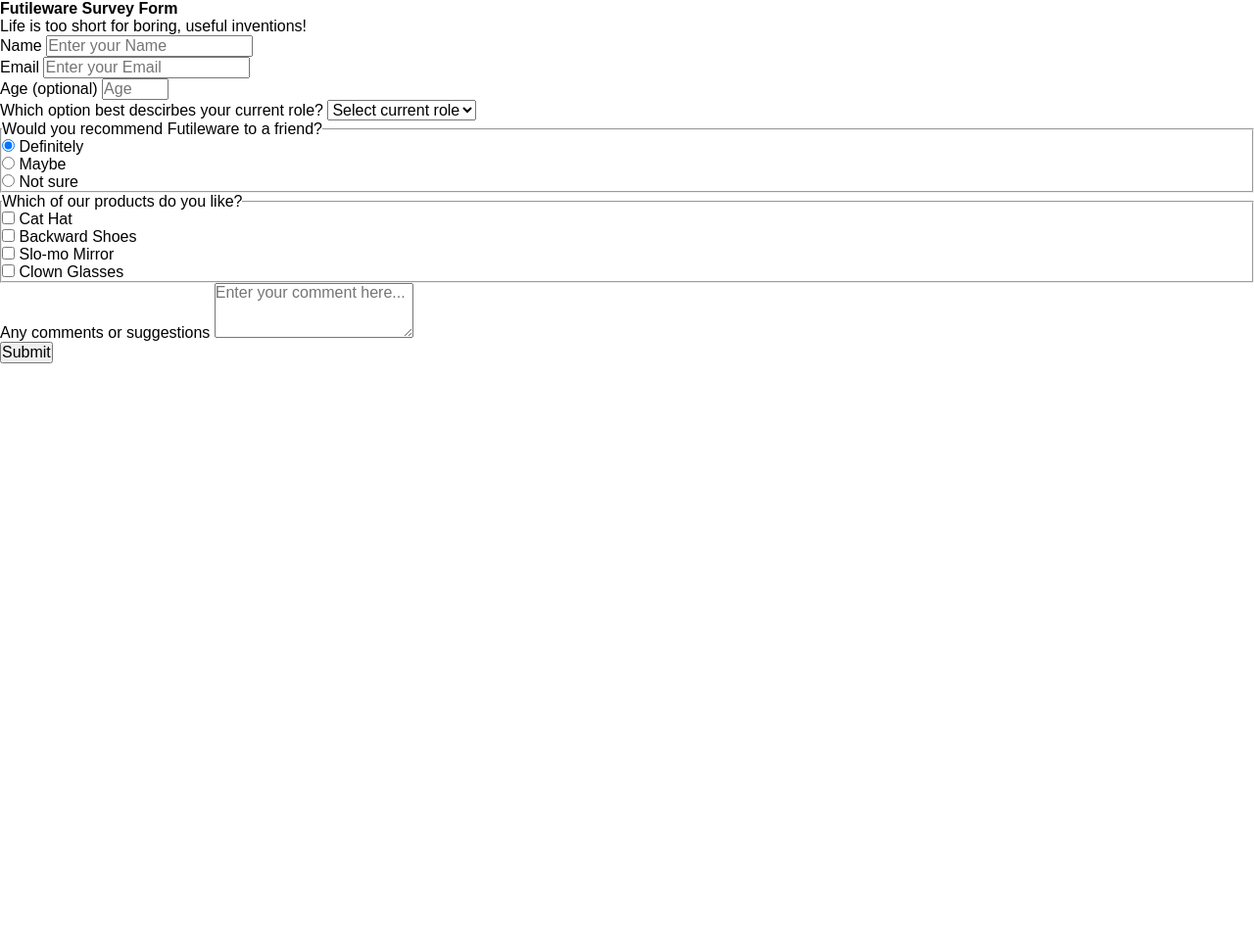
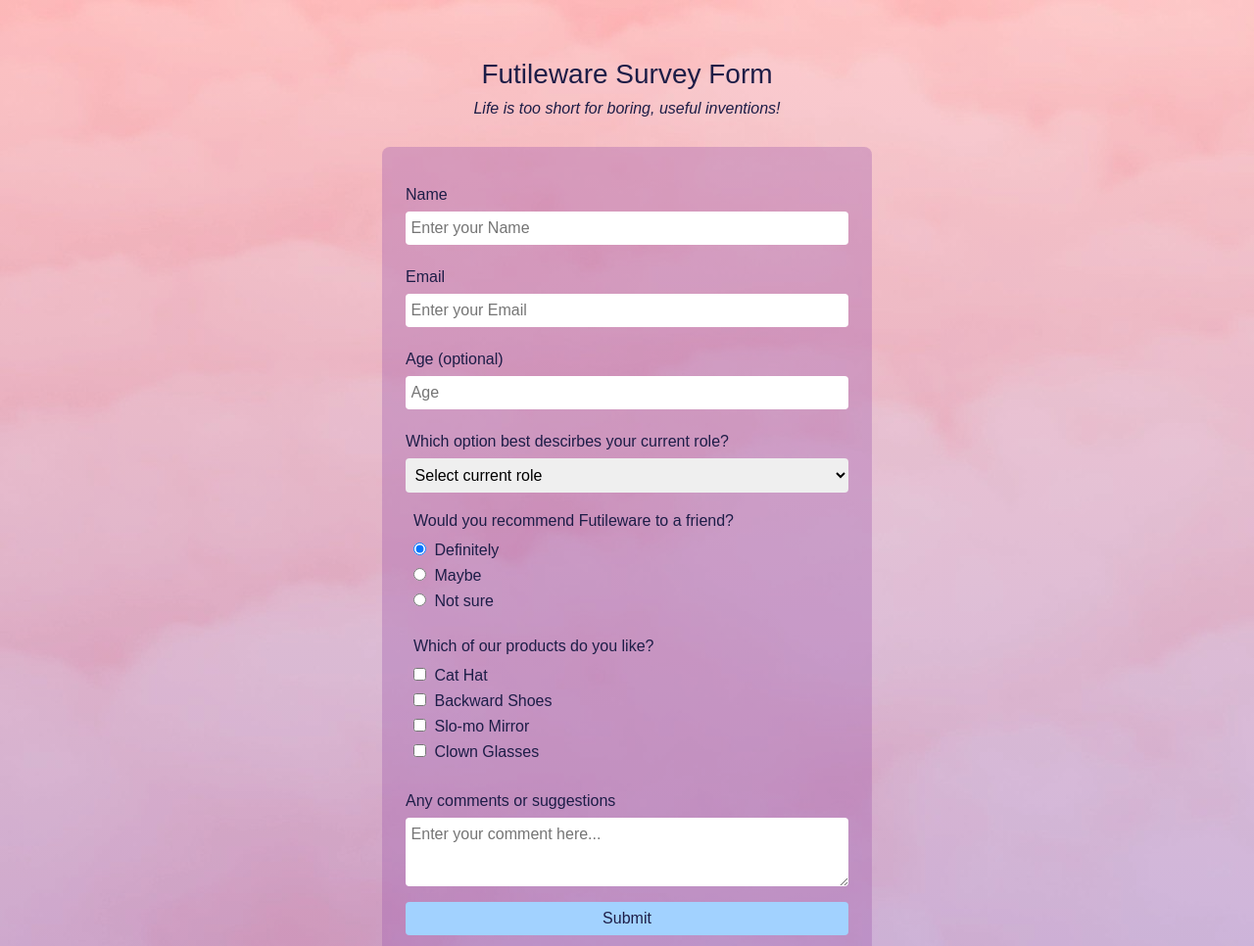
Before and after one commit to dandyllama/futileware-survey-form, a plain HTML site: page index.html in a window 1280 px wide. Shown: the top 966 px of the page at 98% size. Before the commit the page ends 800 px from the top, so only its background shows below. Drawn offline with Linux system fonts and the light colour scheme.

Commit message:
Add page styling

```diff
--- a/index.html
+++ b/index.html
@@ -8,6 +8,12 @@
     <meta name="author" content="Dandy Llama" />
     <title>Futileware Survey Form</title>
     <link rel="stylesheet" href="./styles/styles.css" />
+    <link rel="preconnect" href="https://fonts.googleapis.com" />
+    <link rel="preconnect" href="https://fonts.gstatic.com" crossorigin />
+    <link
+      href="https://fonts.googleapis.com/css2?family=Poppins&display=swap"
+      rel="stylesheet"
+    />
   </head>
   <body>
     <main>
--- a/styles/styles.css
+++ b/styles/styles.css
@@ -4,6 +4,14 @@
   margin: 0;
   padding: 0;
   box-sizing: border-box;
+  --body-background: linear-gradient(
+      rgba(255, 199, 199, 0.5),
+      rgba(152, 152, 230, 0.5)
+    ),
+    url("../assets/images/pink-clouds.jpg");
+  --form-background: rgba(158, 90, 173, 0.35);
+  --button-background: #a2d2ff;
+  --text-color: #1d1d47;
 }
 
 *,
@@ -15,3 +23,76 @@
   padding: inherit;
   box-sizing: inherit;
 }
+
+body {
+  width: 100vw;
+  max-width: 100%;
+  color: var(--text-color);
+  background-image: var(--body-background);
+  display: flex;
+  justify-content: center;
+  align-items: center;
+}
+
+main {
+  margin: 50px auto;
+}
+
+header {
+  margin: unset;
+  text-align: center;
+}
+
+header h1 {
+  font-size: 1.75rem;
+  font-weight: 500;
+  margin: 10px auto;
+}
+
+header p {
+  font-style: italic;
+  padding-bottom: 20px;
+  margin: 10px auto;
+}
+
+form {
+  margin: unset;
+  padding: 1.5rem;
+  width: 500px;
+  background-color: var(--form-background);
+  border-radius: 0.5rem;
+}
+
+input,
+select,
+textarea {
+  border: none;
+  border-radius: 0.25rem;
+  padding: 0.5rem 0.35rem;
+}
+
+input:focus,
+select:focus,
+textarea:focus {
+  outline: none;
+}
+
+button {
+  color: var(--text-color);
+  background-color: var(--button-background);
+  border: none;
+  border-radius: 0.25rem;
+}
+
+.item-container {
+  padding: 0.5rem 0;
+  display: flex;
+  flex-direction: column;
+}
+
+fieldset {
+  padding: 0.25rem;
+  border: none;
+  display: flex;
+  flex-direction: column;
+}
```
Also changed, not shown: assets/images/pink-clouds.jpg (added).
